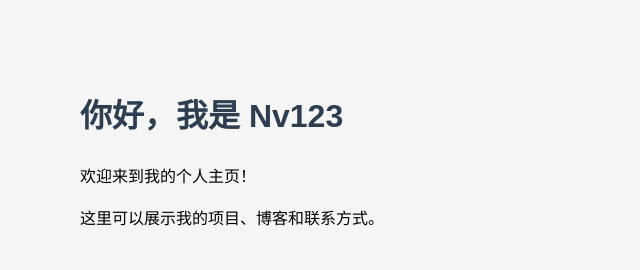
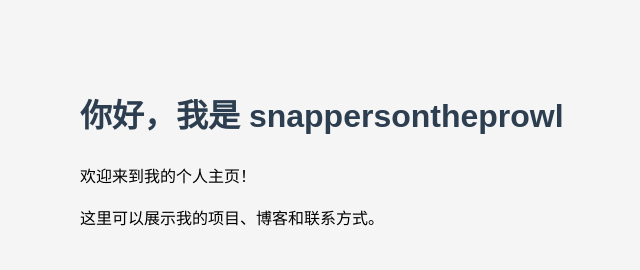
Before and after one commit to Snappersontheprowl/Snappersontheprowl.github.io, a plain HTML site: page index.html in a window 1280 px wide. Shown: the whole page, without its empty margins (160-800 px from the left). Drawn offline with Linux system fonts and the light colour scheme.

Commit message:
Update index.html
修改个人名称

```diff
--- a/index.html
+++ b/index.html
@@ -18,7 +18,7 @@
   </style>
 </head>
 <body>
-  <h1>你好，我是 Nv123</h1>
+  <h1>你好，我是 snappersontheprowl</h1>
   <p>欢迎来到我的个人主页！</p>
   <p>这里可以展示我的项目、博客和联系方式。</p>
 </body>
```
